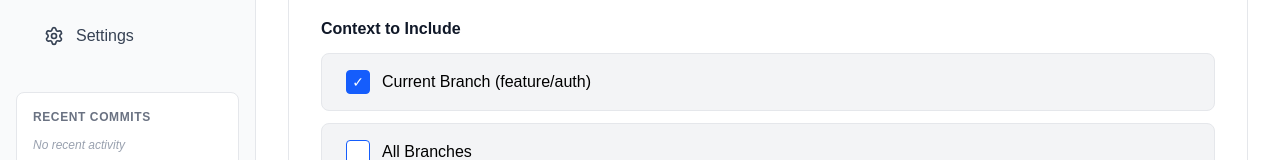
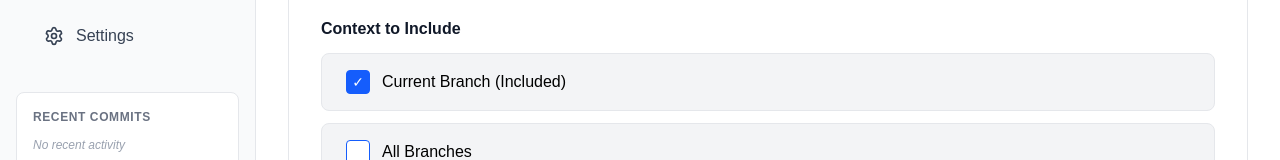
Before and after one commit to souppman/monodevdoc, a Next.js app in the folder apps/web/: page /generate in a window 1280 px wide. Shown: the part 337-497 px from the top of the page. Built offline with nearby package versions, Linux system fonts and the light colour scheme.

Commit message:
Current Branch button update

```diff
--- a/apps/web/app/generate/page.tsx
+++ b/apps/web/app/generate/page.tsx
@@ -225,7 +225,7 @@ export default function GenerateDocumentation() {
                                 >
                                     {formData.context.currentBranch && <span className="text-sm text-white">✓</span>}
                                 </div>
-                                <span className="text-black">Current Branch (feature/auth)</span>
+                                <span className="text-black">Current Branch {formData.context.currentBranch ? '(Included)' : ''}</span>
                             </button>
 
                             <button
```
